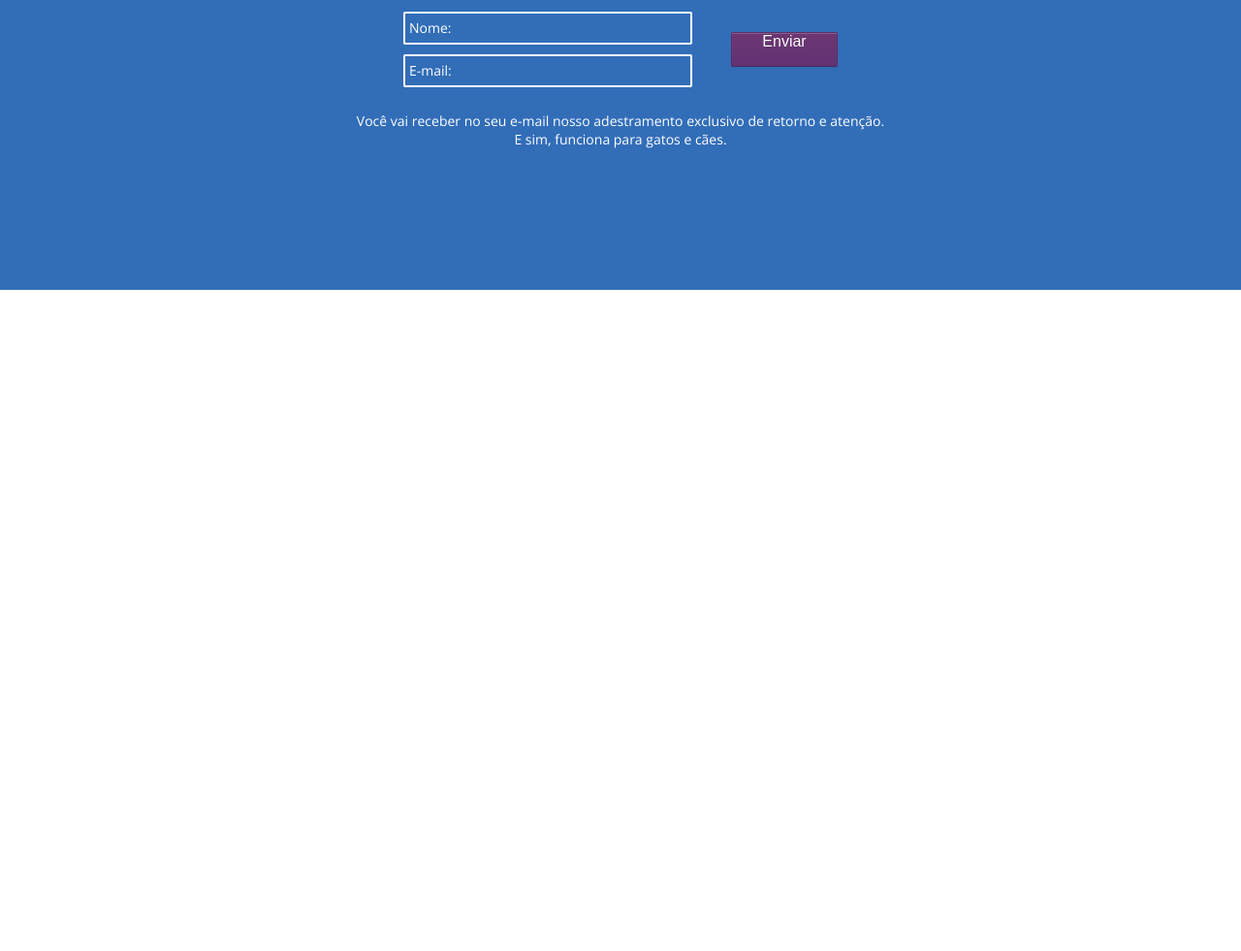
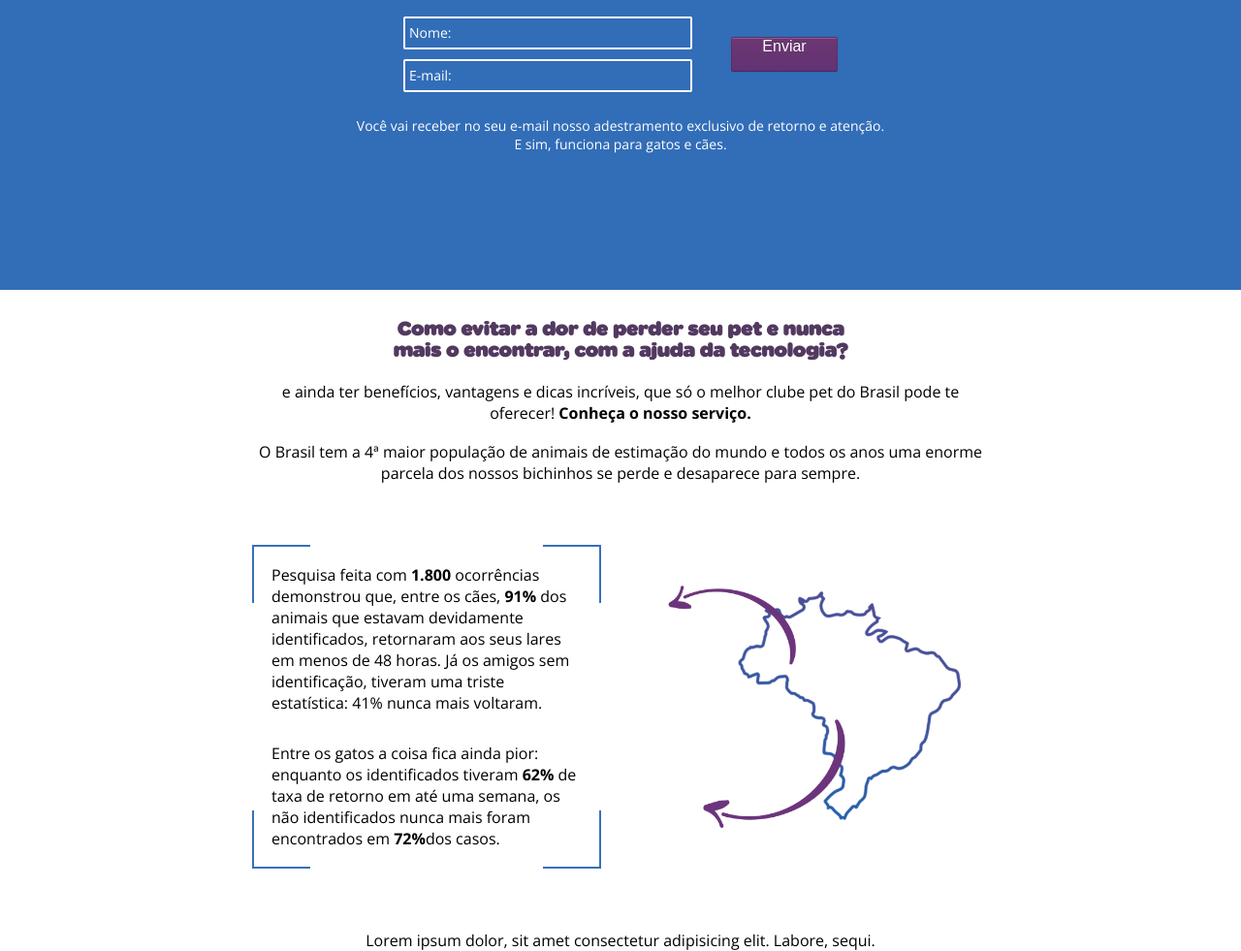
Before and after one commit to migo-pet/landing-page, a website: page index.html in a window 1280 px wide. Shown: the part 501-1482 px from the top of the page at 97% size. Before the commit the page ends 800 px from the top, so only its background shows below. Drawn offline with nearby package versions, Linux system fonts and the light colour scheme.

Commit message:
created info section

```diff
--- a/index.html
+++ b/index.html
@@ -44,6 +44,53 @@
         <p>E sim, funciona para gatos e cães.</p>
       </div>
     </section>
+
+    <section class="info">
+      <h3 class="info__titulo">
+        Como evitar a dor de perder seu pet e nunca mais o encontrar, com a
+        ajuda da tecnologia?
+      </h3>
+      <p class="info__conheca">
+        e ainda ter benefícios, vantagens e dicas incríveis, que só o melhor
+        clube pet do Brasil pode te oferecer!
+        <bold>Conheça o nosso serviço.</bold>
+      </p>
+      <p class="info__brasil">
+        O Brasil tem a 4ª maior população de animais de estimação do mundo e
+        todos os anos uma enorme parcela dos nossos bichinhos se perde e
+        desaparece para sempre.
+      </p>
+
+      <div class="info__mapa">
+        <div class="info__mapa--texto">
+          <p>
+            Pesquisa feita com <bold>1.800</bold> ocorrências demonstrou que,
+            entre os cães, <bold>91%</bold> dos animais que estavam devidamente
+            identificados, retornaram aos seus lares em menos de 48 horas. Já os
+            amigos sem identificação, tiveram uma triste estatística: 41% nunca
+            mais voltaram.
+          </p>
+
+          <p>
+            Entre os gatos a coisa fica ainda pior: enquanto os identificados
+            tiveram <bold>62%</bold> de taxa de retorno em até uma semana, os
+            não identificados nunca mais foram encontrados em
+            <bold>72%</bold>dos casos.
+          </p>
+        </div>
+        <img src="img/brasil.png" alt="Mapa Brasil" />
+      </div>
+
+      <div class="info__relato">
+        <p>
+          Lorem ipsum dolor, sit amet consectetur adipisicing elit. Labore,
+          sequi.
+        </p>
+      </div>
+    </section>
+
+    <!-- <section class="produto"></section> -->
+
     <script src="js/main.js"></script>
   </body>
 </html>
--- a/sass/abstracts/_variables.scss
+++ b/sass/abstracts/_variables.scss
@@ -1,6 +1,8 @@
 // COLORS
 $color-white: #fff;
 $color-purple: #603678;
+$color-purple-dark: #523960;
+$color-blue: #3870ba;
 
 // FONT
 $default-font-size: 1.6rem;
--- a/sass/base/_typography.scss
+++ b/sass/base/_typography.scss
@@ -13,6 +13,10 @@ h1,
 h2,
 h3 {
   font-family: $title-font;
+}
+
+h1,
+h2 {
   letter-spacing: 0.06em;
   text-shadow: 0px 2px 2px rgba(0, 0, 0, 0.5);
 }
@@ -25,6 +29,10 @@ h2 {
   font-size: 2.4rem;
 }
 
+h3 {
+  font-size: 2rem;
+}
+
 p,
 span {
   font-family: $paragraph-font;
--- a/sass/layout/_header.scss
+++ b/sass/layout/_header.scss
@@ -44,8 +44,8 @@
       font-size: 1.8rem;
     }
 
-    h3 {
-      margin-top: 4rem;
+    h2 {
+      margin-top: 0.5rem;
     }
   }
 
--- /dev/null
+++ b/sass/layout/_info.scss
@@ -0,0 +1,109 @@
+.info {
+  padding-top: 3rem;
+
+  display: flex;
+  flex-direction: column;
+  align-items: center;
+
+  &__titulo {
+    width: 40%;
+    color: $color-purple-dark;
+
+    text-align: center;
+  }
+
+  &__conheca {
+    width: 55%;
+    margin-top: 2rem;
+    text-align: center;
+
+    bold {
+      font-weight: 700;
+    }
+  }
+
+  &__brasil {
+    width: 60%;
+    margin-top: 1.8rem;
+    text-align: center;
+  }
+
+  &__mapa {
+    padding: 7rem 0;
+
+    display: flex;
+    justify-content: center;
+    align-items: center;
+
+    &--texto {
+      width: 25%;
+      margin-right: 8rem;
+      position: relative;
+
+      &::before {
+        display: block;
+        content: '';
+        width: 60px;
+        height: 60px;
+        position: absolute;
+        top: -20px;
+        left: -20px;
+        border-top: 2px solid $color-blue;
+        border-left: 2px solid $color-blue;
+      }
+
+      &::after {
+        display: block;
+        content: '';
+        width: 60px;
+        height: 60px;
+        position: absolute;
+        top: -20px;
+        right: -20px;
+        border-top: 2px solid $color-blue;
+        border-right: 2px solid $color-blue;
+      }
+
+      p:first-child {
+        margin-bottom: 3rem;
+      }
+
+      p:last-child {
+        &::before {
+          display: block;
+          content: '';
+          width: 60px;
+          height: 60px;
+          position: absolute;
+          bottom: -20px;
+          left: -20px;
+          border-bottom: 2px solid $color-blue;
+          border-left: 2px solid $color-blue;
+        }
+
+        &::after {
+          display: block;
+          content: '';
+          width: 60px;
+          height: 60px;
+          position: absolute;
+          bottom: -20px;
+          right: -20px;
+          border-bottom: 2px solid $color-blue;
+          border-right: 2px solid $color-blue;
+        }
+      }
+
+      bold {
+        font-weight: 700;
+      }
+    }
+
+    img {
+      width: 25%;
+    }
+  }
+
+  &__relato {
+  }
+}
--- a/sass/main.scss
+++ b/sass/main.scss
@@ -4,3 +4,4 @@
 @import 'base/typography';
 
 @import 'layout/header';
+@import 'layout/info';
```
Also changed, not shown: css/style.css, img/brasil.png (added), 1 other file.
